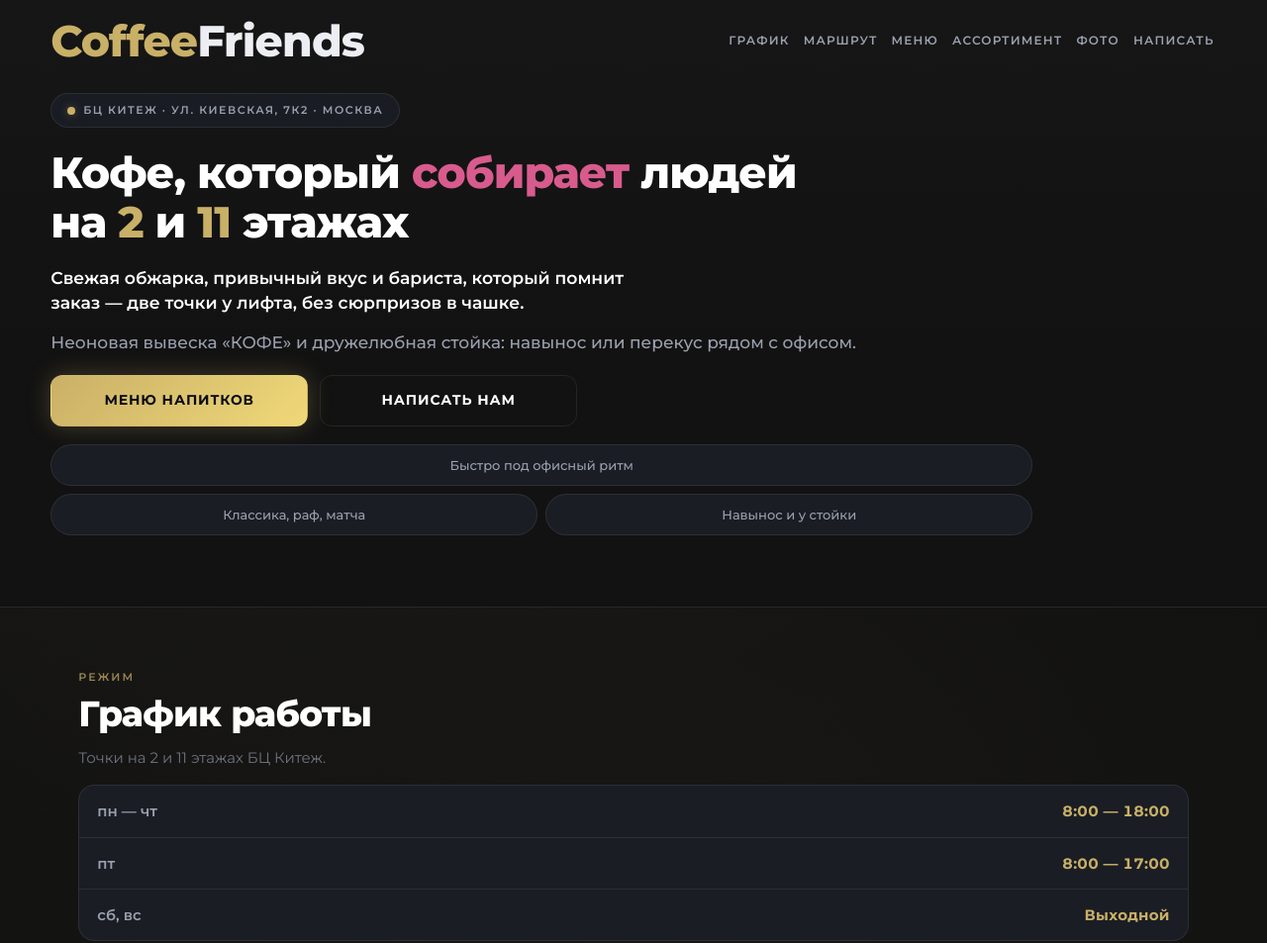
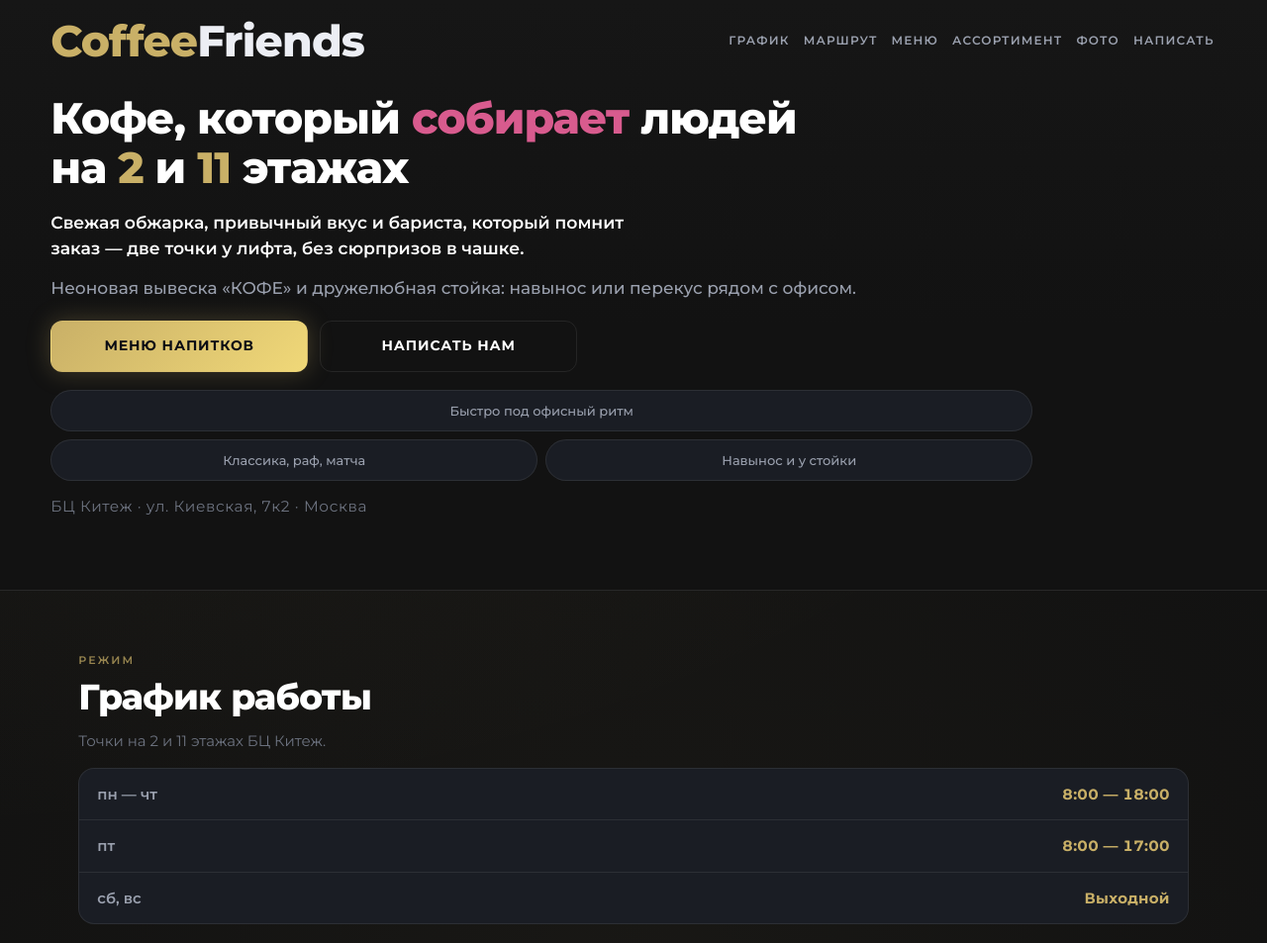
Before and after one commit to puholet-sketch/coffee.friends, a plain HTML site: page index.html in a window 1280 px wide. Shown: the top 953 px of the page at 99% size. Drawn offline with Linux system fonts and the light colour scheme.

Commit message:
Hero/footer: убрать плашку адреса и строку адреса в подвале
Co-authored-by: Cursor <cursoragent@cursor.com>

```diff
--- a/assets/css/main.css
+++ b/assets/css/main.css
@@ -260,28 +260,11 @@ strong {
   font-weight: 800;
 }
 
-.tag {
-  display: inline-flex;
-  align-items: center;
-  gap: 8px;
-  background: rgba(26, 29, 36, 0.95);
-  border: 1px solid var(--border);
-  border-radius: 999px;
-  padding: 8px 16px;
-  font-size: var(--text-eyebrow);
-  font-weight: 600;
-  letter-spacing: 0.14em;
-  text-transform: uppercase;
-  color: var(--text-muted);
-  margin: 0 0 20px;
-}
-
-.tag-dot {
-  width: 8px;
-  height: 8px;
-  border-radius: 50%;
-  background: var(--accent-gold);
-  box-shadow: 0 0 8px rgba(201, 176, 103, 0.4);
+.hero-location {
+  margin: var(--space-sm) 0 0;
+  color: var(--text-dim);
+  font-size: clamp(0.875rem, 1.2vw, 1rem);
+  letter-spacing: 0.04em;
 }
 
 .hero-value {
@@ -1351,12 +1334,6 @@ strong {
   display: inline-block;
 }
 
-.footer-brand p {
-  margin: 8px 0 0;
-  font-size: 0.875rem;
-  color: var(--text-dim);
-}
-
 .footer-links p {
   margin: 0 0 6px;
   font-size: 0.9375rem;
--- a/index.html
+++ b/index.html
@@ -43,7 +43,6 @@
 
     <div class="hero-inner">
       <div class="hero-copy">
-        <p class="tag"><span class="tag-dot" aria-hidden="true"></span> БЦ Китеж · ул. Киевская, 7к2 · Москва</p>
         <h1 class="type-hero">Кофе, который <span class="text-accent-pink">собирает</span> людей<br>на <span class="text-accent-gold">2</span> и <span class="text-accent-gold">11</span> этажах</h1>
         <p class="hero-value">
           Свежая обжарка, привычный вкус и бариста, который помнит заказ — две точки у лифта, без сюрпризов в чашке.
@@ -60,6 +59,7 @@
           <li>Классика, раф, матча</li>
           <li>Навынос и у стойки</li>
         </ul>
+        <p class="hero-location">БЦ Китеж · ул. Киевская, 7к2 · Москва</p>
       </div>
     </div>
   </header>
@@ -349,7 +349,6 @@
     <div class="footer-inner">
       <div class="footer-brand">
         <strong class="brand-mark brand-mark--footer" aria-label="CoffeeFriends"><span aria-hidden="true"><span class="text-accent-gold">Coffee</span><span class="text-brand-light">Friends</span></span></strong>
-        <p>БЦ Китеж, ул. Киевская, 7к2 · 2 и 11 этаж</p>
       </div>
       <div class="footer-links">
         <p><a href="mailto:coffee.friends@yandex.ru">coffee.friends@yandex.ru</a></p>
```
